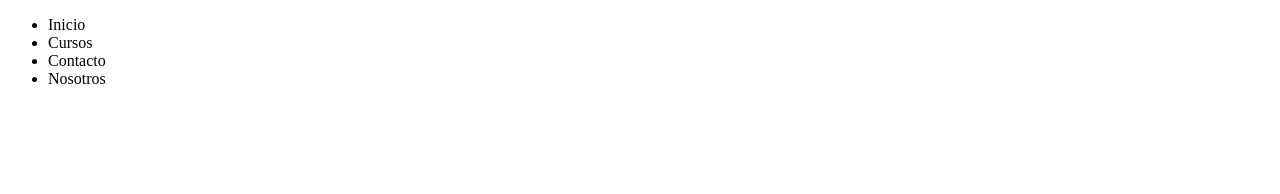
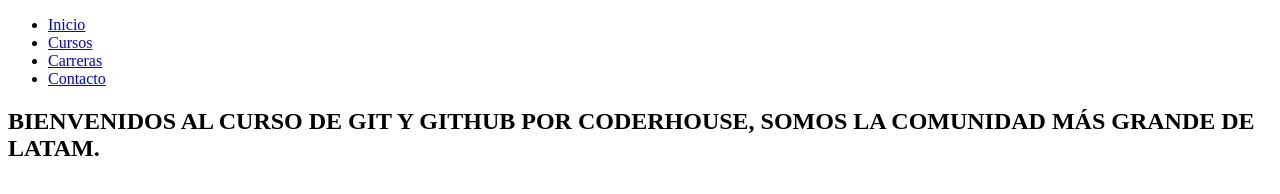
Before and after one commit to AIMAldonado01/ejemplo-coder, a plain HTML site: page index.html in a window 1280 px wide. Drawn offline with Linux system fonts and the light colour scheme.

Commit message:
Listo jefe, ya termine

```diff
--- a/index.html
+++ b/index.html
@@ -11,13 +11,17 @@
     <header>
         <nav>
             <ul>
-                <li>Inicio</li>
-                <li>Cursos</li>
-                <li>Contacto</li>
-                <li>Nosotros</li>
+                <li><a href="index.html">Inicio</a></li>
+                <li><a href="html/cursos.html">Cursos</a></li>
+                <li><a href="html/carreras.html">Carreras</a></li>
+                <li><a href="html/contacto.html">Contacto</a></li>
             </ul>
         </nav>
     </header>
 
+    <section>
+        <h1>BIENVENIDOS AL CURSO DE GIT Y GITHUB POR CODERHOUSE, SOMOS LA COMUNIDAD MÁS GRANDE DE LATAM.</h1>
+    </section>
+
 </body>
 </html>
```
Also changed, not shown: html/carreras.html (added), html/contacto.html (added), html/cursos.html (added).
